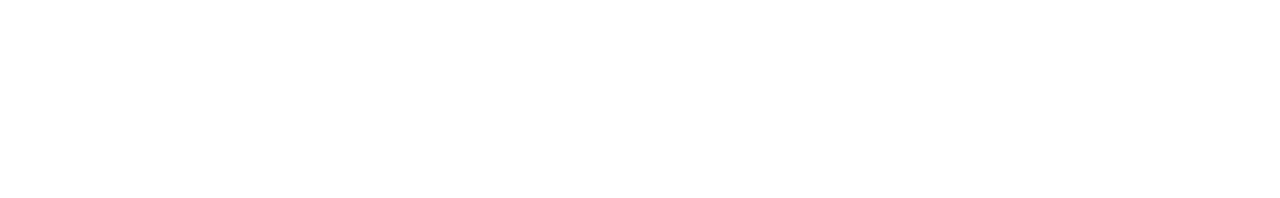
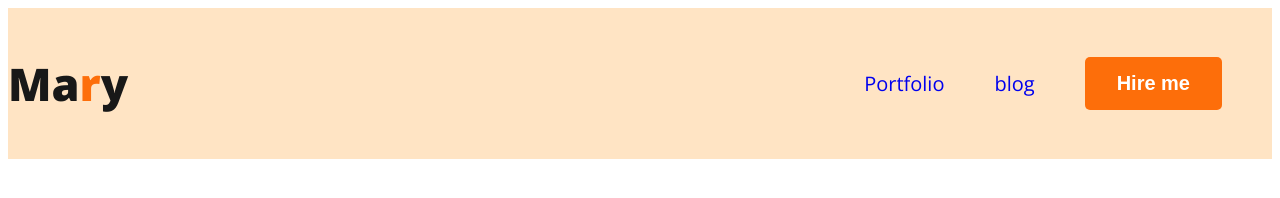
Before and after one commit to sakibalhassan/webdeveloper-portfolio, a plain HTML site: page index.html in a window 1280 px wide. Drawn offline with nearby package versions, Linux system fonts and the light colour scheme.

Commit message:
added navber

```diff
--- a/index.html
+++ b/index.html
@@ -4,11 +4,31 @@
 <head>
     <meta charset="UTF-8">
     <meta name="viewport" content="width=device-width, initial-scale=1.0">
-    <title>Document</title>
+    <title>Developer portfolio</title>
+    <!--=========== google font================ -->
+    <link rel="preconnect" href="https://fonts.googleapis.com">
+    <link rel="preconnect" href="https://fonts.gstatic.com" crossorigin>
+    <link href="https://fonts.googleapis.com/css2?family=Open+Sans:wght@300;400;500;600;700;800&display=swap"
+        rel="stylesheet">
+    <!--================ google font================= -->
+
+
+    <link rel="stylesheet" href="styles/portfolio.css">
 </head>
 
 <body>
-
+    <header>
+        <nav>
+            <h3>Ma<span class="text-primary">r</span>y</h3>
+            <ul>
+                <li><a href="#">Portfolio</a></li>
+                <li><a href="#">blog</a></li>
+                <li><button class="btn-primary">Hire me</button></li>
+            </ul>
+        </nav>
+    </header>
+    <main></main>
+    <footer></footer>
 </body>
 
 </html>
--- /dev/null
+++ b/styles/portfolio.css
@@ -0,0 +1,51 @@
+/* common css */
+body {
+    font-family: 'Open Sans', sans-serif;
+}
+
+.text-primary {
+    color: #FD6E0A;
+}
+
+.btn-primary {
+    border-radius: 5px;
+    background: #FD6E0A;
+    padding: 15px 32px;
+    color: #FFF;
+    font-size: 20px;
+    font-weight: 700;
+    border: none;
+}
+
+/* nav styles */
+
+nav {
+    background-color: bisque;
+    display: flex;
+    justify-content: space-between;
+    align-items: center;
+}
+
+nav h3 {
+    color: #181818;
+    font-size: 45px;
+    font-weight: 800;
+    line-height: normal;
+}
+
+nav>ul {
+    display: flex;
+    align-items: center;
+}
+
+nav li {
+    list-style: none;
+    margin-right: 50px;
+    color: var #474747;
+    font-size: 20px;
+    font-weight: 400;
+}
+
+nav li a {
+    text-decoration: none;
+}
```
